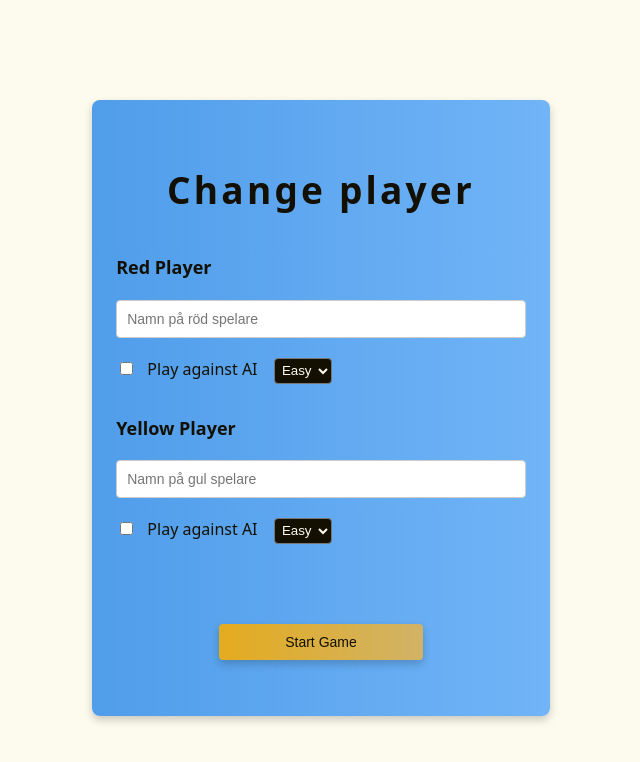
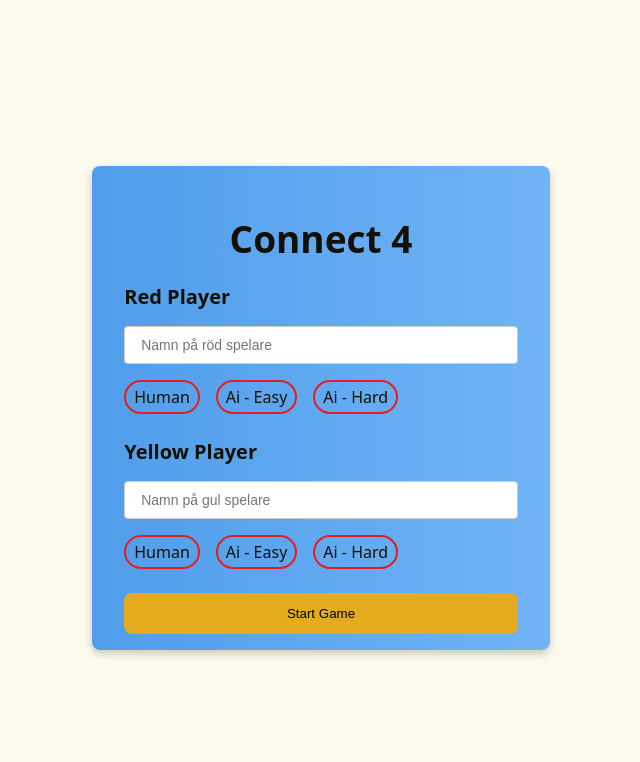
Before and after one commit to EricClasson/Connect_4_group_project, a React (Vite) app: page / in a window 1280 px wide. Shown: the top 762 px of the page, without its empty margins (319-959 px from the left). Built offline with nearby package versions, Linux system fonts and the light colour scheme.

Commit message:
Fixed: styling on starting screen

```diff
--- a/src/App.tsx
+++ b/src/App.tsx
@@ -4,18 +4,6 @@ import './styles/registerCreatePlayer.css';
 import BoardClass from './classes/Board';
 import { FormEvent, useEffect, useState } from 'react';
 import PlayerClass from './classes/Player';
-
-class EasyAIClass extends PlayerClass {
-  constructor(name: string, color: string) {
-    super(name, color);
-  }
-}
-
-class HardAIClass extends PlayerClass {
-  constructor(name: string, color: string) {
-    super(name, color);
-  }
-}
 
 function App() {
   const COMPUTER_DELAY = 1000;
@@ -31,107 +19,122 @@ function App() {
 
   const { board, playerRed, playerYellow } = state;
 
+  function registerName(event: FormEvent<HTMLFormElement>) {
+    event.preventDefault();
+    const form = event.target as HTMLFormElement;
+    const playerRedName = form.elements.namedItem('playerRed') as HTMLInputElement;
+    const playerYellowName = form.elements.namedItem('playerYellow') as HTMLInputElement;
+    const playerYellowOption = form.elements.namedItem('playerYellowOption') as HTMLInputElement;
+    const playerRedOption = form.elements.namedItem('playerRedOption') as HTMLInputElement;
+    console.log(playerYellowOption.value);
+
+    const isNameValid = (name: string) => {
+      return name.trim() !== '' && isNaN(Number(name));
+    };
+
+    // if (!playAgainstRedAiEasy.checked && !isNameValid(playerRedName.value)) {
+    //   alert('Please enter a valid name for the Red player.');
+    //   return;
+    // }
+
+    // if (!playAgainstYellowAiEasy.checked && !isNameValid(playerYellowName.value)) {
+    //   alert('Please enter a valid name for the Yellow player.');
+    //   return;
+    // }
+
+    // if (playAgainstRedAiEasy.checked) {
+    //   state.playerRed = playAgainstRedAiHard.value === 'easy' ? new EasyAIClass('AI Red', 'Red') : new HardAIClass('AI Red', 'Red');
+    // } else {
+    //   state.playerRed = new PlayerClass(playerRedInput.value, 'Red');
+    // }
+
+    // if (playAgainstYellowAiEasy.checked) {
+    //   state.playerYellow =
+    //     playAgainstYellowAiHard.value === 'easy' ? new EasyAIClass('AI Yellow', 'Yellow') : new HardAIClass('AI Yellow', 'Yellow');
+    // } else {
+    //   state.playerYellow = new PlayerClass(playerYellowInput.value, 'Yellow');
+    // }
+    switch (playerRedOption.value) {
+      case 'human':
+        state.playerRed = new PlayerClass(playerRedName.value, 'Red', false, false);
+        break;
+      case 'false':
+        state.playerRed = new PlayerClass(playerRedName.value, 'Red', true, false);
+        break;
+      case 'true':
+        state.playerRed = new PlayerClass(playerRedName.value, 'Red', true, true);
+        break;
+    }
+    switch (playerYellowOption.value) {
+      case 'human':
+        state.playerYellow = new PlayerClass(playerYellowName.value, 'Yellow', false, false);
+        break;
+      case 'false':
+        state.playerYellow = new PlayerClass(playerYellowName.value, 'Yellow', true, false);
+        break;
+      case 'true':
+        state.playerYellow = new PlayerClass(playerYellowName.value, 'Yellow', true, true);
+        break;
+    }
+    console.log(state.playerRed);
+    console.log(state.playerYellow);
+    board.stateUpdater();
+  }
   useEffect(() => {
-    if (
-      playerYellow?.isAI &&
-      board.currentPlayer === 'Yellow' &&
-      !board.gameOver
-    ) {
+    if (playerYellow?.isAI && board.currentPlayer === 'Yellow' && !board.gameOver) {
       setTimeout(() => playerYellow.makeAIMove(board), COMPUTER_DELAY);
     }
     if (playerRed?.isAI && board.currentPlayer === 'Red' && !board.gameOver) {
       setTimeout(() => playerRed.makeAIMove(board), COMPUTER_DELAY);
     }
   }, [setState]);
-
-  function registerName(event: FormEvent<HTMLFormElement>) {
-    event.preventDefault();
-    const form = event.target as HTMLFormElement;
-    const playerRedInput = form.elements[0] as HTMLInputElement;
-    const playerYellowInput = form.elements[1] as HTMLInputElement;
-    // under this is ai players red and yellow hard ore Easy
-    const playAgainstRedAiEasy = form.elements[2] as HTMLInputElement;
-    const playAgainstRedAiHard = form.elements[3] as HTMLSelectElement;
-    const playAgainstYellowAiEasy = form.elements[4] as HTMLInputElement;
-    const playAgainstYellowAiHard = form.elements[5] as HTMLSelectElement;
-
-    const isNameValid = (name: string) => {
-      return name.trim() !== '' && isNaN(Number(name));
-    };
-
-    if (!playAgainstRedAiEasy.checked && !isNameValid(playerRedInput.value)) {
-      alert('Please enter a valid name for the Red player.');
-      return;
-    }
-
-    if (
-      !playAgainstYellowAiEasy.checked &&
-      !isNameValid(playerYellowInput.value)
-    ) {
-      alert('Please enter a valid name for the Yellow player.');
-      return;
-    }
-
-    if (playAgainstRedAiEasy.checked) {
-      state.playerRed =
-        playAgainstRedAiHard.value === 'easy'
-          ? new EasyAIClass('AI Red', 'Red')
-          : new HardAIClass('AI Red', 'Red');
-    } else {
-      state.playerRed = new PlayerClass(playerRedInput.value, 'Red');
-    }
-
-    if (playAgainstYellowAiEasy.checked) {
-      state.playerYellow =
-        playAgainstYellowAiHard.value === 'easy'
-          ? new EasyAIClass('AI Yellow', 'Yellow')
-          : new HardAIClass('AI Yellow', 'Yellow');
-    } else {
-      state.playerYellow = new PlayerClass(playerYellowInput.value, 'Yellow');
-    }
-
-    console.log(state.playerYellow);
-    console.log(state.playerRed);
-    board.stateUpdater();
-  }
-
   const CreatePlayer = () => {
     return (
       <form className="modal" onSubmit={registerName}>
-        <h2>Change player</h2>
+        <h2>Connect 4</h2>
         <div className="player-selection">
-          <label>Red Player</label>
-          <input
-            type="text"
-            name="playerRed"
-            placeholder="Namn på röd spelare"
-          />
+          <label htmlFor="playerRed">Red Player</label>
+          <input type="text" name="playerRed" placeholder="Namn på röd spelare" />
         </div>
-        <label>
-          <input type="checkbox" name="playAgainstRedAi" /> Play against AI
-        </label>
-        <select name="difficultyRedAi">
+        <div className="modal-option">
+          <label htmlFor="humanRed">
+            Human
+            <input type="radio" name="playerRedOption" id="humanRed" value={'human'} />
+          </label>
+          <label htmlFor="aiEasyRed">
+            Ai - Easy
+            <input type="radio" name="playerRedOption" id="aiEasyRed" value={'false'} />
+          </label>
+          <label htmlFor="aiHardRed">
+            Ai - Hard
+            <input type="radio" name="playerRedOption" id="aiHardRed" value={'true'} />
+          </label>
+        </div>
+        <div className="player-selection">
+          <label>Yellow Player</label>
+          <input type="text" name="playerYellow" placeholder="Namn på gul spelare" />
+        </div>
+        <div className="modal-option">
+          <label htmlFor="humanYellow">
+            Human
+            <input type="radio" name="playerYellowOption" id="humanYellow" value={'human'} />
+          </label>
+          <label htmlFor="aiEasyYellow">
+            Ai - Easy
+            <input type="radio" name="playerYellowOption" id="aiEasyYellow" value={'false'} />
+          </label>
+          <label htmlFor="aiHardYellow">
+            Ai - Hard
+            <input type="radio" name="playerYellowOption" id="aiHardYellow" value={'true'} />
+          </label>
+        </div>
+        {/* <select name="difficultyYellowAi">
           <option value="easy">Easy</option>
           <option value="hard">Hard</option>
-        </select>
-        <div className="player-selection">
-          <label>Yellow Player</label>
-          <input
-            type="text"
-            name="playerYellow"
-            placeholder="Namn på gul spelare"
-          />
-        </div>
-        <label>
-          <input type="checkbox" name="playAgainstYellowAi" /> Play against AI
-        </label>
-        <select name="difficultyYellowAi">
-          <option value="easy">Easy</option>
-          <option value="hard">Hard</option>
-        </select>
-        <section className="center-button">
-          <button type="submit">Start Game</button>
-        </section>
+        </select> */}
+        <button className="btn" type="submit">
+          Start Game
+        </button>
       </form>
     );
   };
@@ -154,30 +157,12 @@ function App() {
 
             <div className="winner-display">
               {' '}
-              <h3
-                className={
-                  state.board.winner === ''
-                    ? ''
-                    : state.board.winner === 'Red'
-                    ? 'red-text'
-                    : 'yellow-text'
-                }
-              >
+              <h3 className={state.board.winner === '' ? '' : state.board.winner === 'Red' ? 'red-text' : 'yellow-text'}>
                 {' '}
                 ({state.board.winner})
               </h3>
-              <h3
-                className={
-                  state.board.winner === ''
-                    ? ''
-                    : state.board.winner === 'Red'
-                    ? 'red-text'
-                    : 'yellow-text'
-                }
-              >
-                {state.board.winner === 'Red'
-                  ? playerRed!.name
-                  : playerYellow!.name}
+              <h3 className={state.board.winner === '' ? '' : state.board.winner === 'Red' ? 'red-text' : 'yellow-text'}>
+                {state.board.winner === 'Red' ? playerRed!.name : playerYellow!.name}
               </h3>
             </div>
           </>
@@ -201,16 +186,8 @@ function App() {
 
   return (
     <>
-      {!playerRed || !playerYellow ? (
-        <CreatePlayer />
-      ) : (
-        board.render(playerRed, playerYellow)
-      )}
-      {!board.gameOver ? (
-        <div className="game-currentplayer"></div>
-      ) : (
-        <ViewWinner />
-      )}
+      {!playerRed || !playerYellow ? <CreatePlayer /> : board.render(playerRed, playerYellow)}
+      {!board.gameOver ? <div className="game-currentplayer"></div> : <ViewWinner />}
     </>
   );
 }
--- a/src/index.css
+++ b/src/index.css
@@ -1,6 +1,11 @@
+*,
+*::before,
+*::after {
+    box-sizing: border-box;
+}
 body {
-  font-family: system-ui, -apple-system, BlinkMacSystemFont, 'Segoe UI', Roboto,
-    Oxygen, Ubuntu, Cantarell, 'Open Sans', 'Helvetica Neue', sans-serif;
+    font-family: system-ui, -apple-system, BlinkMacSystemFont, 'Segoe UI', Roboto, Oxygen, Ubuntu, Cantarell, 'Open Sans', 'Helvetica Neue',
+        sans-serif;
     background-color: var(--background);
     color: var(--text);
 }
--- a/src/styles/registerCreatePlayer.css
+++ b/src/styles/registerCreatePlayer.css
@@ -12,9 +12,11 @@ body {
 
 .modal {
     background: linear-gradient(to right, var(--accent), #71b4f7);
-  padding: 1.5rem;
+    padding-inline: 2rem;
+    padding-block: 1rem;
     border-radius: 0.5rem;
     box-shadow: 0 4px 8px rgba(0, 0, 0, 0.2);
+    display: grid;
 }
 
 .modal h2 {
@@ -22,26 +24,47 @@ body {
     margin-bottom: 1.2rem;
     color: var(--color-text);
     font-size: 37px;
-  margin-block: 2.5rem;
+    /* margin-block: 2.5rem; */
     font-weight: 700;
-  letter-spacing: 0.2rem;
 }
-
+.modal-option {
+    display: flex;
+    gap: 1rem;
+    margin-bottom: 1.5rem;
+}
+.modal-option > label > input {
+    display: none;
+}
+.modal-option > label {
+    --_color: var(--marker-red);
+    padding-inline: 0.5rem;
+    padding-block: 0.25rem;
+    border-radius: 50vh;
+    border: var(--_color) 2px solid;
+    transition: background-color 0.25s ease;
+}
+.modal-option > label:has(> input:checked) {
+    background-color: var(--_color);
+}
 .player-selection {
     margin-bottom: 1rem;
+    display: grid;
+    gap: 1rem;
 }
 
 .player-selection label {
     display: block;
-  font-size: 18px;
+    font-size: 1.25rem;
     color: var(--color-text);
     font-weight: 600;
-  margin-bottom: 1.31rem;
+    /* margin-bottom: 1.31rem; */
 }
 
 .player-selection input[type='text'] {
     width: 100%;
-  padding: 0.625rem;
+    /* padding: 0.625rem; */
+    padding-inline: 1rem;
+    padding-block: 0.625rem;
     border: 1px solid #ccc;
     border-radius: var(--borderRadius-reg);
     font-size: 14px;
@@ -52,14 +75,19 @@ label input[type='checkbox'] {
     margin-right: 0.625rem;
     margin-block: 0.5rem;
 }
-
-.center-button {
-  margin-top: 1rem;
-  display: flex;
-  align-items: center;
-  justify-content: center;
+.btn {
+    padding-inline: 1rem;
+    padding-block: 0.825rem;
+    border-radius: 0.5rem;
+    border: 0;
+    background-color: var(--primary);
+    font-weight: 500;
+    transition: transfrom 0.25s ease;
 }
-
+.btn:active {
+    transform: scaleX(0.98) scaleY(0.98);
+}
+/*
 button {
     width: 50%;
     background: linear-gradient(to right, var(--primary), #d1b367);
@@ -72,21 +100,21 @@ button {
     margin-block: 2rem;
     transition: background-color 0.3s ease;
     box-shadow: 0 4px 8px rgba(0, 0, 0, 0.2);
-}
+} */
 
-button:hover {
+/* button:hover {
     background: linear-gradient(to left, var(--primary), #d1cdc2);
     transition: all 6s ease;
-}
+} */
 
-button[type='button'] {
+/* button[type='button'] {
     width: 100%;
     margin: 5px 2.5%;
-}
+} */
 
-div button + button {
+/* div button + button {
     margin-left: 0.625rem;
-}
+} */
 
 select {
     border-radius: var(--borderRadius-reg);
```
Lines whose indentation alone changed are shown as unchanged.
